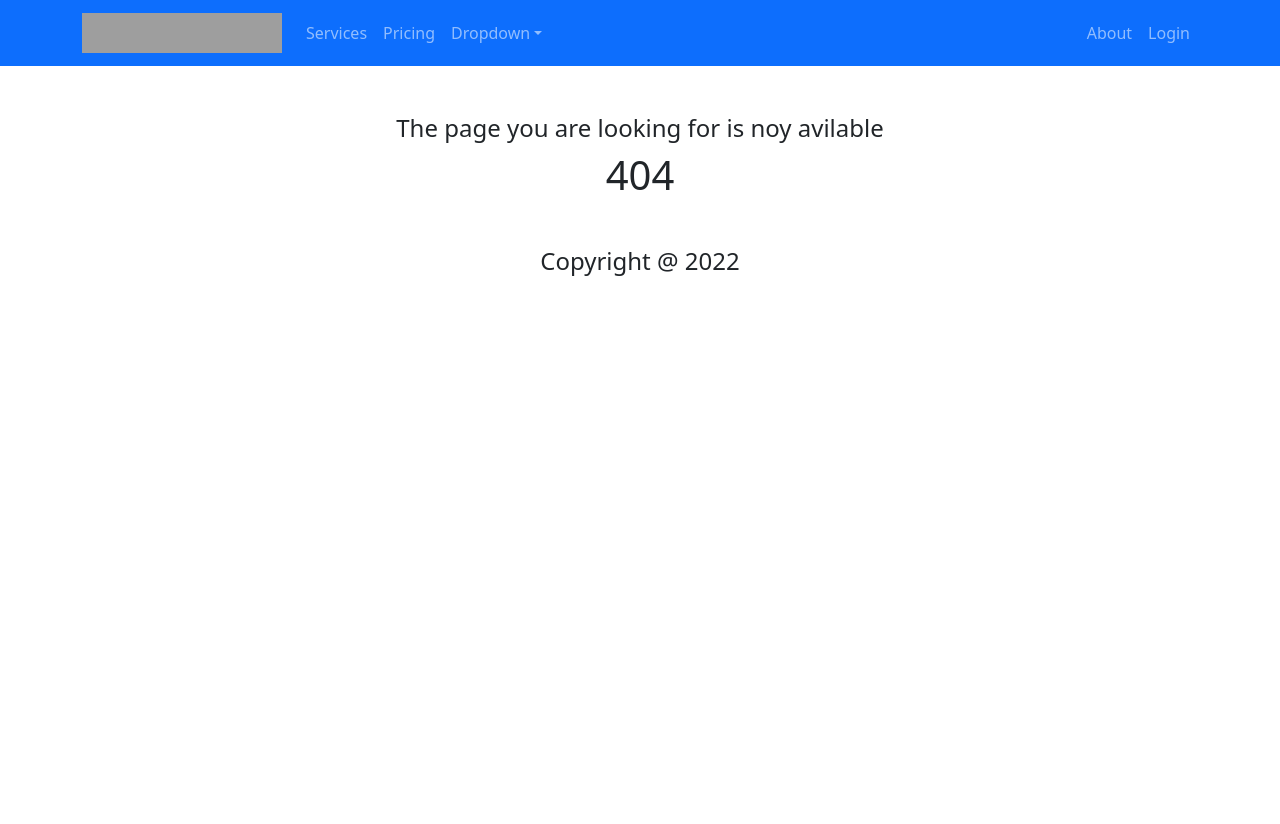
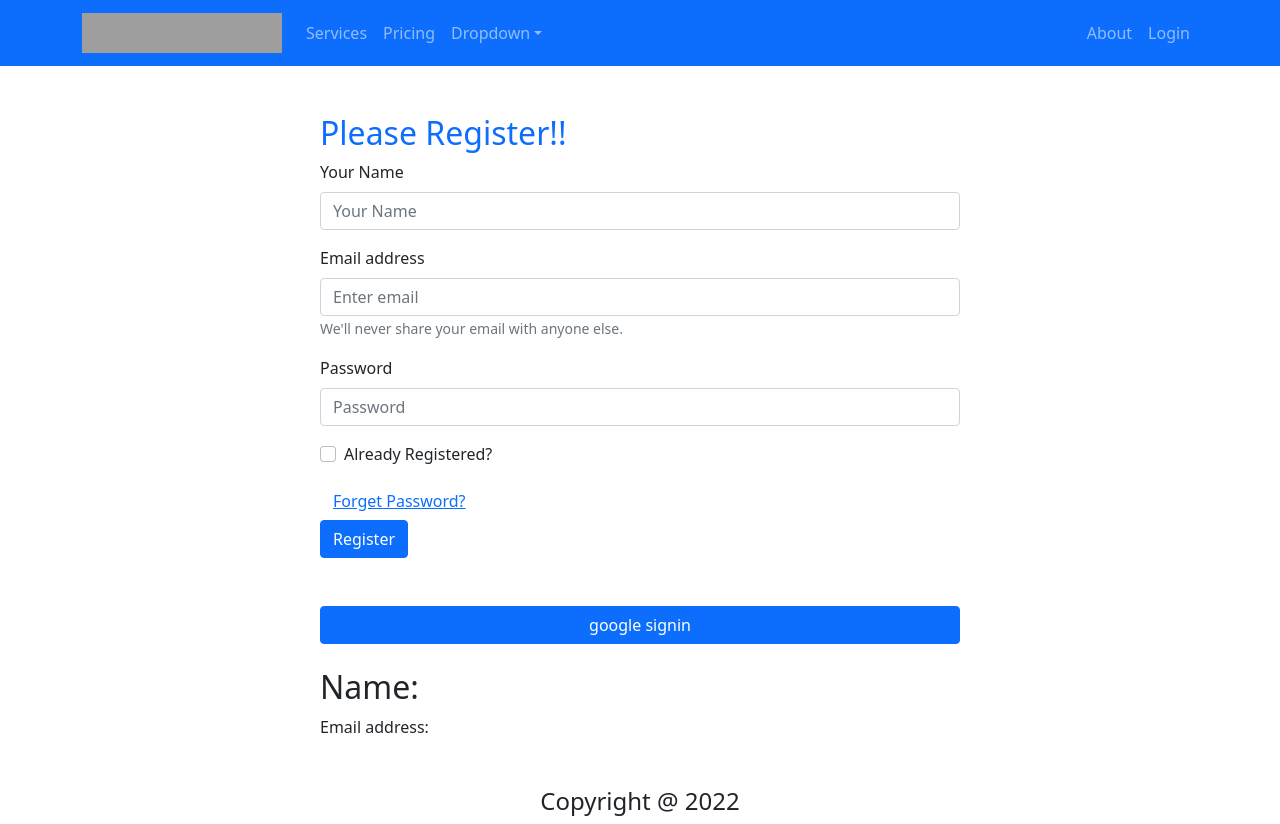
Before and after one commit to RubayatHassan/Tourist-Site_client, a React (Create React App) app: page /register in a window 1280 px wide. Before the commit this address had no page. Before the commit the page ends 800 px from the top, so only its background shows below. Built offline with nearby package versions, Linux system fonts and the light colour scheme; grey boxes are pictures that could not be loaded.

Commit message:
5th commit

```diff
--- a/src/App.js
+++ b/src/App.js
@@ -1,17 +1,16 @@
 import './App.css';
-import app from './firebase.init';
-import { getAuth } from "firebase/auth";
 import { Route, Routes } from 'react-router-dom';
 import Home from './components/Home/Home';
 import About from './components/About/About';
 import Header from './components/Header/Header';
 import Footer from './components/Footer/Footer';
-import Blogs from './components/Blogs/Blogs';
 import Services from './components/Services/Services';
 import NotFound from './components/NotFound/NotFound';
 import Login from './components/Login/Login/Login';
-const auth = getAuth(app);
+import Register from './components/Login/Register/Register';
+
 function App() {
+
   return (
     <div>
       <Header></Header>
@@ -22,6 +21,7 @@ function App() {
         <Route path="/services" element={<Services></Services>}></Route>
         <Route path="/about" element={<About></About>}></Route>
         <Route path="/login" element={<Login></Login>}></Route>
+        <Route path='/register' element={<Register></Register>}></Route>
         <Route path="*" element={<NotFound></NotFound>}></Route>
 
       </Routes>
--- a/src/components/Home/Home.js
+++ b/src/components/Home/Home.js
@@ -1,4 +1,5 @@
 import React from 'react';
+import Register from '../Login/Register/Register';
 import Services from '../Services/Services';
 import Banner from './Banner';
 
@@ -8,6 +9,7 @@ const Home = () => {
         <>
             <Banner></Banner>
             <Services></Services>
+            <Register></Register>
         </>
     );
 };
--- a/src/components/Login/Login/Login.js
+++ b/src/components/Login/Login/Login.js
@@ -34,11 +34,12 @@ const Login = () => {
 
     return (
         <div className='container w-50 mx-auto'>
-            <h2 className='text-primary text-center mt-2'>Please Login</h2>
+
             {
               user.uid ? <Button onClick={handleSignOut} className='mt-5 w-100 mx-auto'>Sign out</Button>
             :
             <Form>
+              <h2 className='text-primary text-center mt-2'>Please Login</h2>
   <Form.Group className="mb-3" controlId="formBasicEmail">
     <Form.Label>Email address</Form.Label>
     <Form.Control type="email" placeholder="Enter email" />
--- a/src/components/Login/Register/Register.js
+++ b/src/components/Login/Register/Register.js
@@ -1,11 +1,186 @@
-import React from 'react';
+import { createUserWithEmailAndPassword, getAuth, GoogleAuthProvider, sendEmailVerification, sendPasswordResetEmail, signInWithEmailAndPassword, signInWithPopup, signOut, updateProfile } from "firebase/auth";
+import 'bootstrap/dist/css/bootstrap.min.css';
+import app from "../../../firebase.init";
+import Form from 'react-bootstrap/Form';
+import Button from 'react-bootstrap/Button';
+import { useState } from "react";
+
+const auth = getAuth(app)
 
 const Register = () => {
-    return (
-        <div>
-            <h2>Please Register</h2>
-        </div>
-    );
-};
+  const [validated, setValidated] = useState(false);
+  const [registered, setRegistered] = useState(false);
+  const [error, setError] = useState('');
+  const [name, setName] = useState('');
+  const [email, setEmail] = useState('');
+  const [password, setPassword] = useState('');
+
+  const [user, setUser] = useState({});
+
+  const googleProvider = new GoogleAuthProvider();
+
+  const handleGoogleSignIn = () => {
+
+    signInWithPopup(auth, googleProvider)
+      .then(result => {
+        const user = result.user;
+        setUser(user);
+        console.log(user);
+      })
+      .catch(error => {
+        console.error('error', error)
+      })
+  }
+  const handleSignOut = () => {
+    signOut(auth)
+      .then(() => {
+        setUser({});
+      })
+      .catch(error => {
+        setUser({});
+      });
+  }
+
+
+  const handleNameBlur= event =>{
+    setName(event.target.value);
+  }
+
+  const handleEmailBlur = event => {
+    setEmail(event.target.value);
+  }
+
+  const handlePasswordBlur = event => {
+    setPassword(event.target.value);
+  }
+
+  const handleRegisteredChange = event => {
+    setRegistered(event.target.checked)
+  }
+
+  const handleFormSubmit = event => {
+    event.preventDefault();
+    const form = event.currentTarget;
+    if (form.checkValidity() === false) {
+      event.stopPropagation();
+      return;
+    }
+
+    if (!/(?=.*?[#?!@$%^&*-])/.test(password)) {
+      setError('Password Should contain at least one special character');
+      return;
+    }
+    setValidated(true);
+    setError('');
+
+    if (registered) {
+      signInWithEmailAndPassword(auth, email, password)
+        .then(result => {
+          const user = result.user;
+          console.log(user);
+        })
+        .catch(error => {
+          console.error(error);
+          setError(error.message);
+        })
+    }
+    else {
+      createUserWithEmailAndPassword(auth, email, password)
+        .then(result => {
+          const user = result.user;
+          console.log(user);
+          setEmail('');
+          setPassword('');
+          verifyEmail();
+          setUserName();
+        })
+        .catch(error => {
+          console.error(error);
+          setError(error.message);
+        })
+    }
+    event.preventDefault();
+  }
+
+  const handlePasswordReset = () => {
+    sendPasswordResetEmail(auth, email)
+      .then(() => {
+        console.log('email sent')
+      })
+  }
+
+  const setUserName = () =>{
+    updateProfile(auth.currentUser, {
+      displayName: name
+    })
+    .then(() =>{
+      console.log('updating name');
+    })
+    .catch(error =>{
+      setError(error.message);
+    })
+  }
+  const verifyEmail = () => {
+    sendEmailVerification(auth.currentUser)
+      .then(() => {
+        console.log('Email Verification Sent');
+      })
+  }
+
+  return (
+    <div>
+      <div className="registration w-50 mx-auto mt-5">
+        {
+              user.uid ? <Button onClick={handleSignOut} className='mt-5 w-100 mx-auto'>Sign out</Button>
+            :
+        <Form noValidate validated={validated} onSubmit={handleFormSubmit}>
+            <h2 className="text-primary">Please {registered ? 'Login' : 'Register'}!!</h2>
+          { !registered && <Form.Group className="mb-3" controlId="formBasicEmail">
+            <Form.Label>Your Name</Form.Label>
+            <Form.Control onBlur={handleNameBlur} type="text" placeholder="Your Name" required />
+            <Form.Control.Feedback type="invalid">
+              Please provide your name.
+            </Form.Control.Feedback>
+          </Form.Group>}
+          <Form.Group className="mb-3" controlId="formBasicEmail">
+            <Form.Label>Email address</Form.Label>
+            <Form.Control onBlur={handleEmailBlur} type="email" placeholder="Enter email" required />
+            <Form.Text className="text-muted">
+              We'll never share your email with anyone else.
+            </Form.Text>
+            <Form.Control.Feedback type="invalid">
+              Please provide a valid email.
+            </Form.Control.Feedback>
+          </Form.Group>
+
+          <Form.Group className="mb-3" controlId="formBasicPassword">
+            <Form.Label>Password</Form.Label>
+            <Form.Control onBlur={handlePasswordBlur} type="password" placeholder="Password" required />
+            <Form.Control.Feedback type="invalid">
+              Please provide a valid password.
+            </Form.Control.Feedback>
+          </Form.Group>
+          <Form.Group className="mb-3" controlId="formBasicCheckbox">
+            <Form.Check onChange={handleRegisteredChange} type="checkbox" label="Already Registered?" />
+          </Form.Group>
+
+          <p className="text-danger">{error}</p>
+          <Button onClick={handlePasswordReset} variant="link">Forget Password?</Button>
+          <br />
+          <Button variant="primary" type="submit">
+            {registered ? 'Login' : 'Register'}
+          </Button>
+          <br></br>
+          <Button onClick={handleGoogleSignIn} className='mt-5 w-100 mx-auto'>google signin</Button>
+
+        </Form>
+
+}   <br></br>
+      <h2>Name: {user.displayName}</h2>
+      <p>Email address: {user.email}</p>
+      </div>
+    </div>
+  );
+}
 
 export default Register;
--- a/src/firebase.init.js
+++ b/src/firebase.init.js
@@ -20,4 +20,5 @@ const firebaseConfig = {
 const app = initializeApp(firebaseConfig);
 const analytics = getAnalytics(app);
 
+
 export default app;
```
